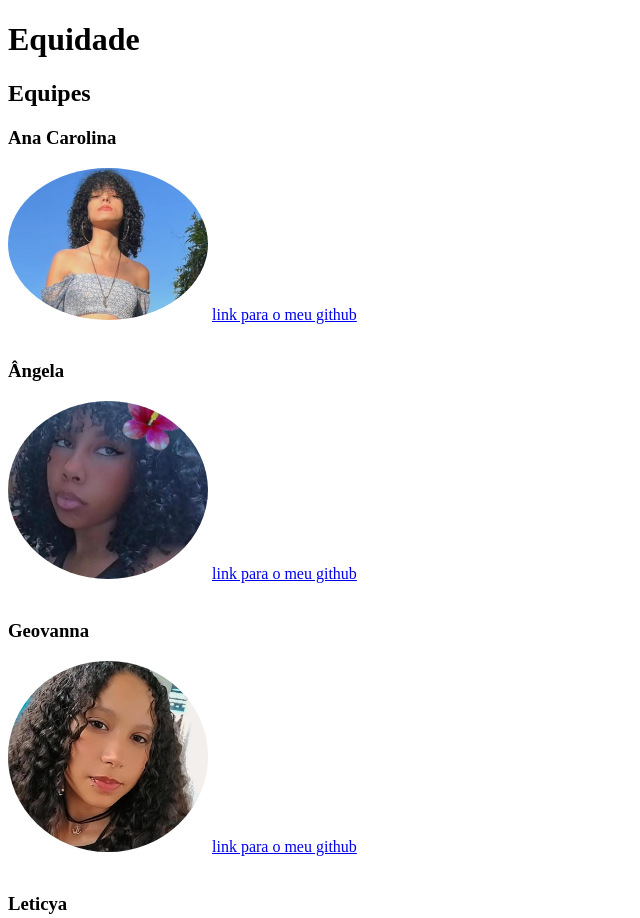
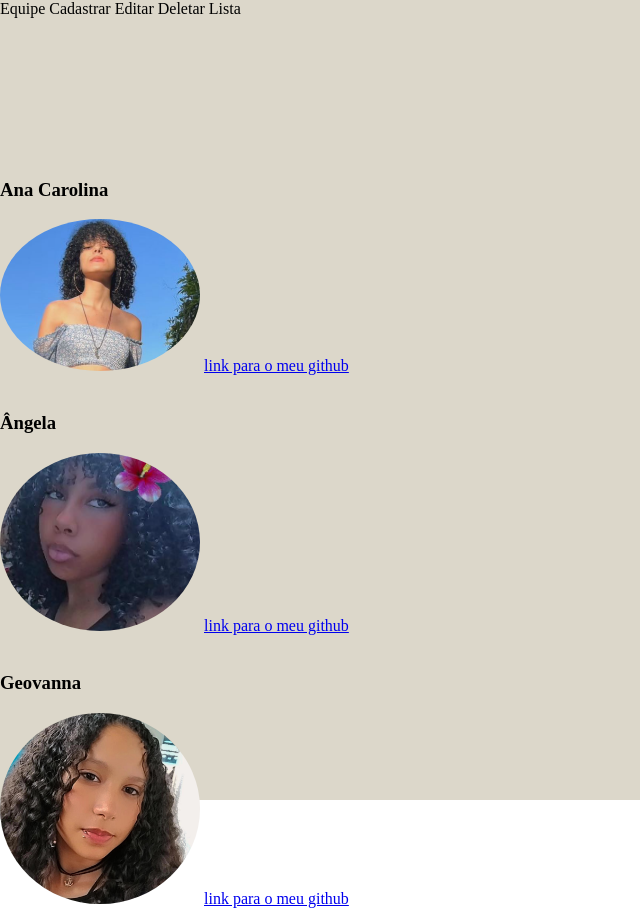
Before and after one commit to Leleh06/Progetosecreto, a plain HTML site: page index.html in a window 1280 px wide. Shown: the top 918 px of the page, without its empty margins (0-640 px from the left). Drawn offline with Linux system fonts and the light colour scheme.

Commit message:
Add files via upload

```diff
--- a/index.html
+++ b/index.html
@@ -7,9 +7,15 @@
     <title>Projeto secreto</title>
 </head>
 <body>
-    <h1>Equidade</h1>
+    <div id="container">
+        <div id="nav-br">
+            <label onclick="equipe()">Equipe</label>
+            <label onclick="cadastrar()">Cadastrar</label>
+            <label onclick="editar()">Editar</label>
+            <label onclick="deletar()">Deletar</label>
+            <label onclick="listar()">Lista</label>
+         </div>
 
-    <h2>Equipes</h2>
     <h3>Ana Carolina</h3>
 <img src="anaprojeto.png" alt="" class="img-perfil">
 <a href="https://github.com/malubeat">link para o meu github</a>
@@ -41,6 +47,7 @@
 <br><br><br>
  <h1>Guia de estilo</h1><br><br>
  <img src="styleGuide.png" alt=""><br><br><br>
-
+</div>
+<script src="script.js"></script>
 </body>
 </html>
--- /dev/null
+++ b/script.js
@@ -0,0 +1,53 @@
+function equipe(){
+
+
+       document.getElementById('equipe').style.display = 'block'
+         document.getElementById('cadastro').style.display = 'none'
+        document.getElementById('editar').style.display = 'none'
+        document.getElementById('deletar').style.display = 'none'
+         document.getElementById('listar').style.display = 'none'
+     }
+
+    function cadastro(){
+
+        document.getElementById('equipe').style.display = 'none'
+        document.getElementById('cadastro').style.display = 'block'
+        document.getElementById('editar').style.display = 'none'
+        document.getElementById('deletar').style.display = 'none'
+        document.getElementById('listar').style.display = 'none'
+
+    }
+
+
+
+
+
+    function editar(){
+
+         document.getElementById('equipe').style.display = 'none'
+        document.getElementById('cadastro').style.display = 'none'
+        document.getElementById('editar').style.display = 'block'
+        document.getElementById('deletar').style.display = 'none'
+        document.getElementById('listar').style.display = 'none'
+
+
+    }
+
+
+
+    function deletar(){
+
+         document.getElementById('equipe').style.display = 'none'
+        document.getElementById('cadastro').style.display = 'none'
+        document.getElementById('editar').style.display = 'none'
+        document.getElementById('deletar').style.display = 'block'
+        document.getElementById('listar').style.display = 'none'
+
+    }function listar(){
+
+     document.getElementById('equipe').style.display = 'none'
+    document.getElementById('cadastro').style.display = 'none'
+    document.getElementById('editar').style.display = 'none'
+    document.getElementById('deletar').style.display = 'none'
+    document.getElementById('listar').style.display = 'block'
+    }
--- a/style.css
+++ b/style.css
@@ -1,4 +1,31 @@
+html{
+    margin: 0;
+    height: 100%;
+    padding: 0%;
+}
+
 .img-perfil{
     width: 200px;
     border-radius: 55%;
 }
+
+body{
+    height: 100%;
+    margin: 0;
+    padding: 0%;
+}
+
+#container{
+    height: 100%;
+    background-color: #DCD7CA;
+}
+
+#nav-br{
+    height: 20%;
+
+}
+
+#cadastro{
+    height: 80%;
+    background-color: black;
+}
```
